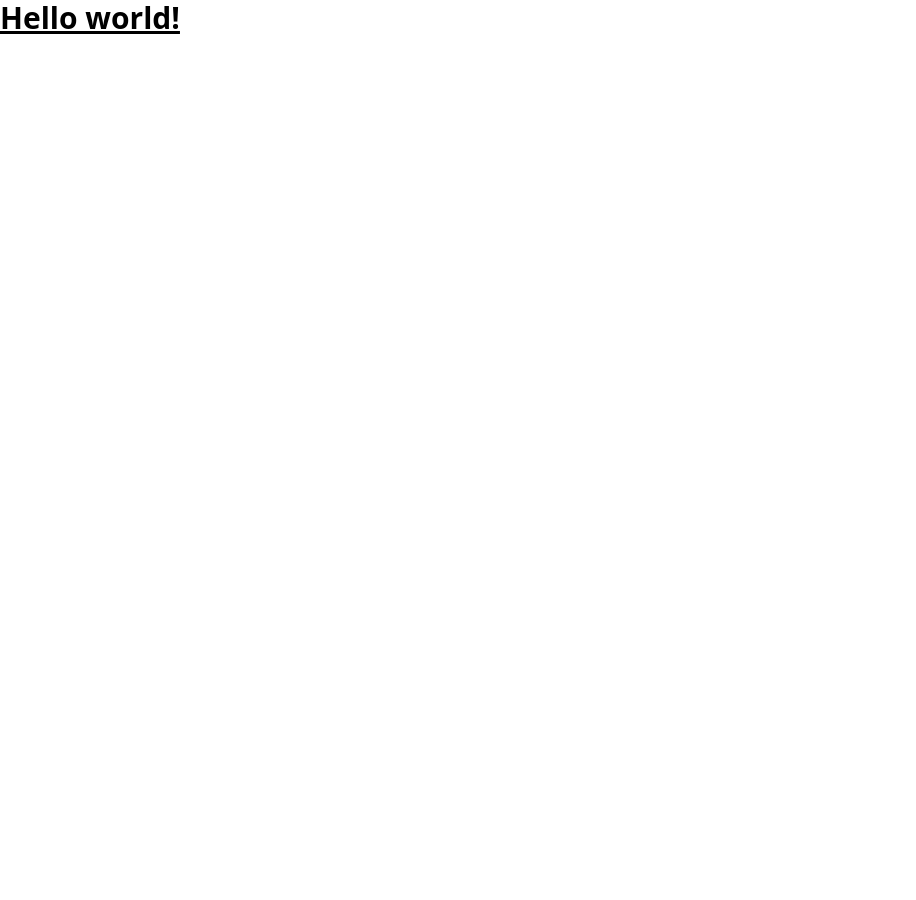
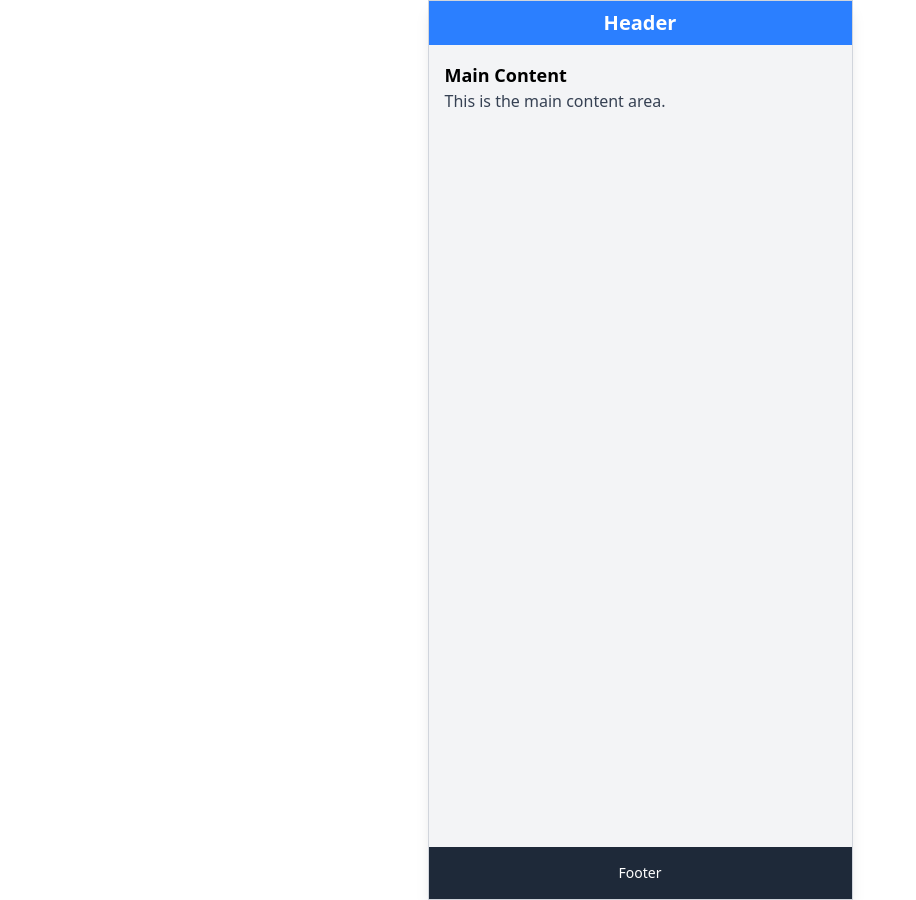
Before and after one commit to hwangheetae/Hanteo_Task, a React (Vite) app: page / in a window 1280 px wide. Shown: the whole page, without its empty margins (0-916 px from the left). Before the commit the page ends 800 px from the top, so only its background shows below. Built offline with nearby package versions, Linux system fonts and the light colour scheme; the HTML template or start-up script is replaced by a standard one.

Commit message:
feat: 기본 레이아웃 작성

```diff
--- a/src/App.tsx
+++ b/src/App.tsx
@@ -1,7 +1,15 @@
 // import "./App.css";
+import Layout from "./layout";
 
 function App() {
-  return <h1 className="text-3xl font-bold underline">Hello world!</h1>;
+  return (
+    <Layout>
+      <div>
+        <h2 className="text-lg font-semibold">Main Content</h2>
+        <p className="text-gray-700">This is the main content area.</p>
+      </div>
+    </Layout>
+  );
 }
 
 export default App;
--- /dev/null
+++ b/src/layout.tsx
@@ -0,0 +1,23 @@
+import React from "react";
+
+interface LayoutProps {
+  children: React.ReactNode;
+}
+
+const Layout: React.FC<LayoutProps> = ({ children }) => {
+  return (
+    <div className="w-[425px] h-[900px] mx-auto border border-gray-300 shadow-lg flex flex-col">
+      <header className="bg-blue-500 text-white text-center py-2">
+        <h1 className="text-xl font-bold">Header</h1>
+      </header>
+
+      <main className="flex-1 overflow-y-auto p-4 bg-gray-100">{children}</main>
+
+      <footer className="bg-gray-800 text-white text-center py-4">
+        <p className="text-sm">Footer</p>
+      </footer>
+    </div>
+  );
+};
+
+export default Layout;
```
